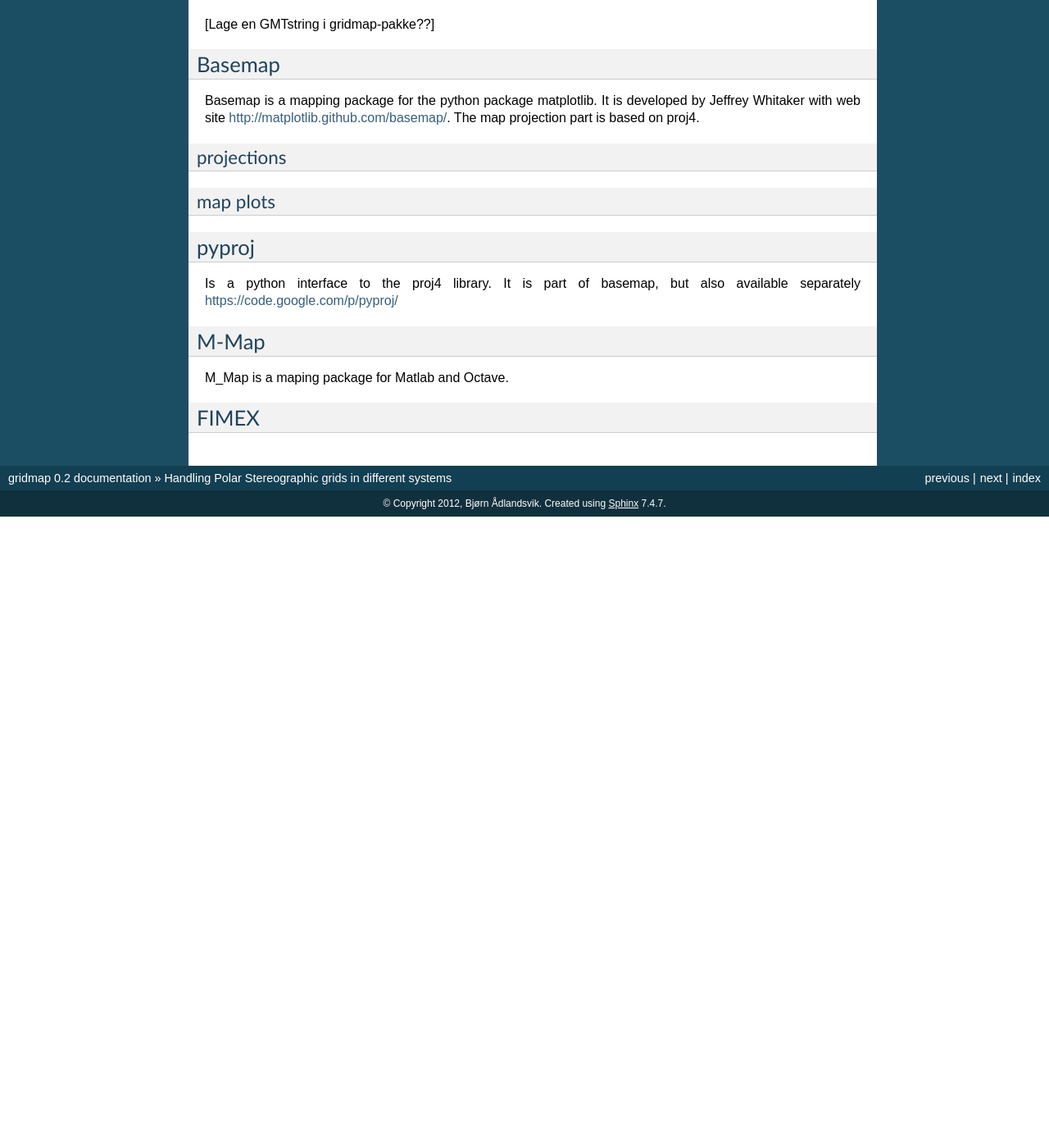
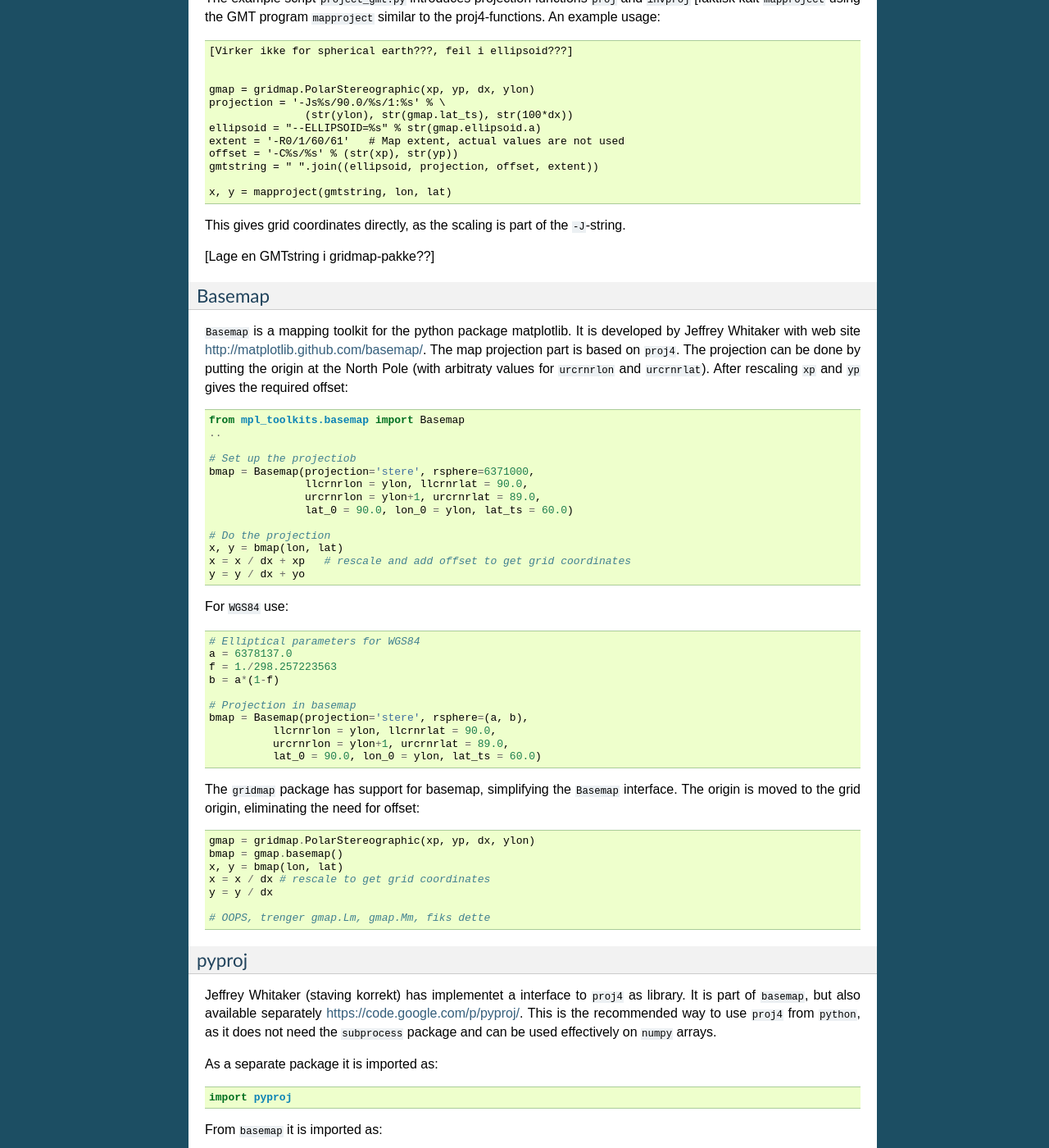
Before and after one commit to bjornaa/gridmap, a Sphinx documentation site: the page built from doc/source/other_systems.rst, in a window 1280 px wide and 1400 px high, scrolled down 3274 px. Shown: the whole window at 82% size. Built offline with Sphinx 7.4.7, drawn with Linux system fonts in a browser that asks for light colours; before the commit the page ends 3904 px from its top, so only the background shows below that; some of the changed text lies outside the part shown.

Commit message:
More projection documentation

```diff
--- a/doc/source/other_systems.rst
+++ b/doc/source/other_systems.rst
@@ -13,6 +13,7 @@
 CF-standard. It can be found from the attribute
 ``grid_mapping`` of the ``h``-variable. To simplify, it is assumed
 here that the variable is simply called ``grid_mapping``
+
 
 Python with netCDF4-python
 --------------------------
@@ -87,6 +88,21 @@
 explicitly. The projection does not depend on the grid size, so
 ``Lm``, ``Mm`` are left undefined.
 
+::
+
+  xp      |    yp    |   dx   |  ylon
+  --------+----------+--------+------
+  418.25  | 257.25   | 10000  | 58
+
+::
+
+          |  lon  |  lat  |  x            |  y
+   -------+-------+-------+---------------+--------------
+   sphere |   2   |  66   | 208.754891658 | 115.943765186
+   -------+-------+-------+---------------+--------------
+   WGS84  |   2   |  66   | 207.924459414 | 115.383631565
+
+
 The different systems are used to compute the grid coordinates of
 station M (2°E, 66°N). The correct values (as computed by proj4) are::
 
@@ -96,6 +112,15 @@
 The `inverse` or `backwards` projection is used to find the location
 of the origin (rho-point in lower left grid cell, x=0, y=0). Here the
 authorative values from proj4 are::
+
+          |   x   |  y    |  lon            |  lat
+   -------+-------+-------+-----------------+--------------
+   sphere |  0.0  |  0.0  | -0.405875241137 | 45.1156804622
+   -------+-------+-------+-----------------+--------------
+   WGS84  |  0.0  |  0.0  | -0.405875241137 | 45.2201521896
+
+
+::
 
   lon = -0.405875241137
   lat = 45.2201521896
@@ -189,7 +214,7 @@
 
 
 GMT
-===
+---
 
 The generic mapping tools ``GMT`` (ref) is a much used package for map
 projections and plotting. It is independent of proj4 and implements
@@ -220,30 +245,97 @@
 [Lage en GMTstring i gridmap-pakke??]
 
 Basemap
-=======
+-------
 
-Basemap is a mapping package for the python package matplotlib. It is
-developed by Jeffrey Whitaker with web site
+``Basemap`` is a mapping toolkit for the python package matplotlib. It
+is developed by Jeffrey Whitaker with web site
 http://matplotlib.github.com/basemap/. The map projection part is
-based on proj4.
+based on ``proj4``. The projection can be done by putting the origin
+at the North Pole (with arbitraty values for ``urcrnrlon`` and
+``urcrnrlat``). After rescaling ``xp`` and ``yp`` gives the required
+offset::
 
-projections
------------
+  from mpl_toolkits.basemap import Basemap
+  ..
 
-map plots
----------
+  # Set up the projectiob
+  bmap = Basemap(projection='stere', rsphere=6371000,
+                 llcrnrlon = ylon, llcrnrlat = 90.0,
+                 urcrnrlon = ylon+1, urcrnrlat = 89.0,
+                 lat_0 = 90.0, lon_0 = ylon, lat_ts = 60.0)
+
+  # Do the projection
+  x, y = bmap(lon, lat)
+  x = x / dx + xp   # rescale and add offset to get grid coordinates
+  y = y / dx + yo
+
+For ``WGS84`` use::
+
+  # Elliptical parameters for WGS84
+  a = 6378137.0
+  f = 1./298.257223563
+  b = a*(1-f)
+
+  # Projection in basemap
+  bmap = Basemap(projection='stere', rsphere=(a, b),
+            llcrnrlon = ylon, llcrnrlat = 90.0,
+            urcrnrlon = ylon+1, urcrnrlat = 89.0,
+            lat_0 = 90.0, lon_0 = ylon, lat_ts = 60.0)
+
+The ``gridmap`` package has support for basemap, simplifying the
+``Basemap`` interface. The origin is moved to the grid origin,
+eliminating the need for offset::
+
+  gmap = gridmap.PolarStereographic(xp, yp, dx, ylon)
+  bmap = gmap.basemap()
+  x, y = bmap(lon, lat)
+  x = x / dx # rescale to get grid coordinates
+  y = y / dx
+
+  # OOPS, trenger gmap.Lm, gmap.Mm, fiks dette
+
 
 pyproj
-======
+------
 
-Is a python interface to the proj4 library. It is part of basemap,
-but also available separately https://code.google.com/p/pyproj/
+Jeffrey Whitaker (staving korrekt) has implementet a interface to
+``proj4`` as library.  It is part of ``basemap``, but also available
+separately https://code.google.com/p/pyproj/. This is the recommended
+way to use ``proj4`` from ``python``, as it does not need the
+``subprocess`` package and can be used effectively on ``numpy``
+arrays.
+
+As a separate package it is imported as::
+
+  import pyproj
+
+From ``basemap`` it is imported as::
+
+  import mpl_toolkits.basemap.pyproj as pyproj
+  (sjekk dette)
+
+The user interface is simplest by using ``gridmap`` and
+the ``proj4string``::
+
+  gmap = gridmap.PolarStereographic(xp, yp, dx, ylon)
+  pmap = pyproj.Proj(gmap.proj4string)
+  x, y = pmap(lon, lat)
+  x, y = x/dx, y/dx
+
+  # The inverse projection
+  lon, lat = pmap(x*dx, y*dx, inverse=True)
+
 
 M-Map
-=====
+-----
 
 M_Map is a maping package for Matlab and Octave.
 
 
 FIMEX
-=====
+-----
+
+
+
+map plots
+=========
```
Also changed, not shown: 1 other file.
